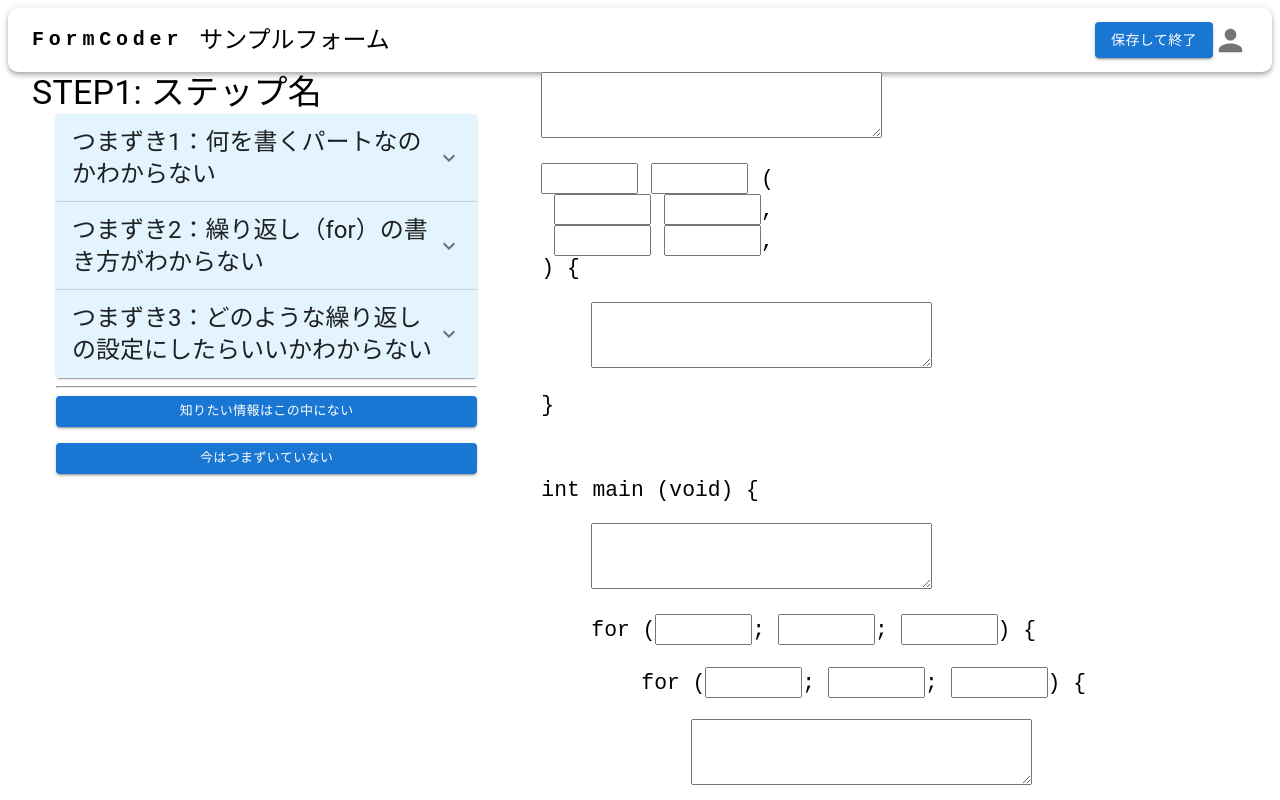
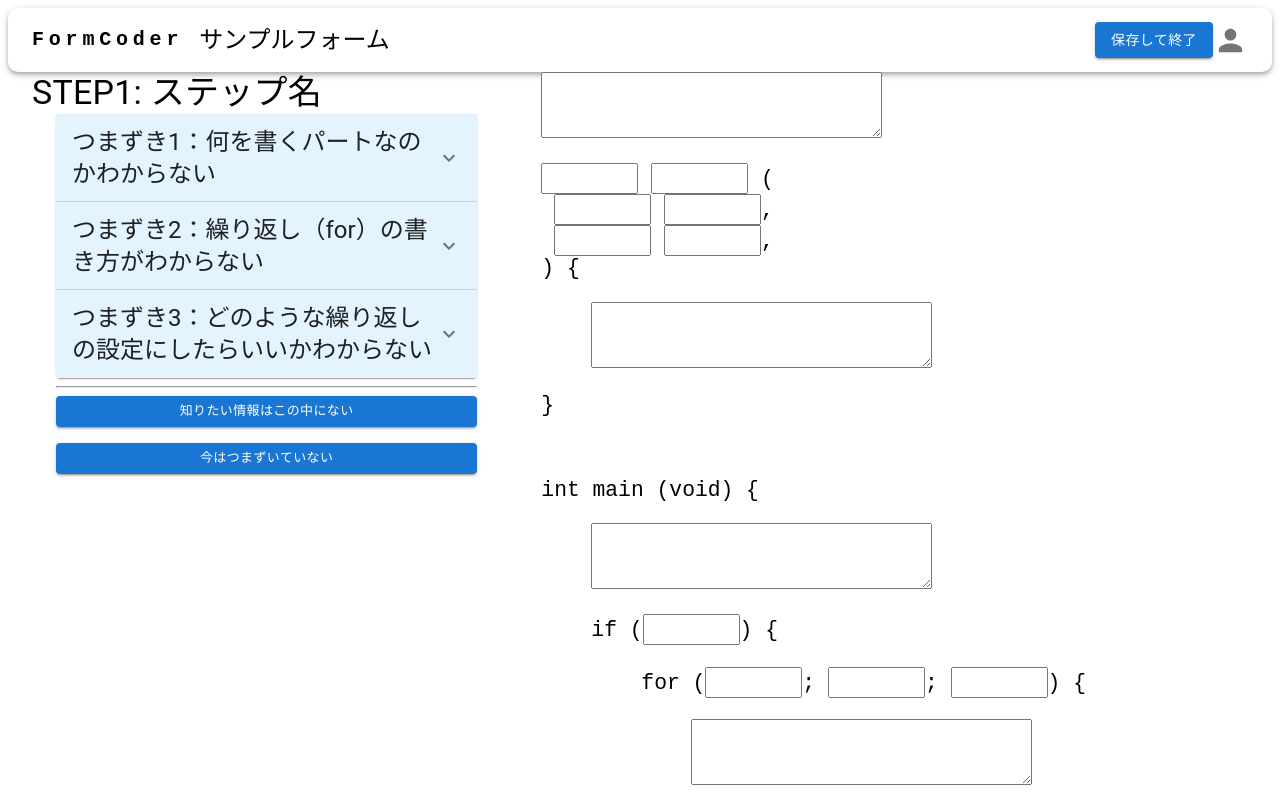
Before and after one commit to KHashimoto3/FormCoder_FRONT, a React (Vite) app: page /form in a window 1280 px wide. Shown: the top 800 px of the page. Built offline with nearby package versions, Linux system fonts and the light colour scheme.

Commit message:
テストようにフォームデータを修正

```diff
--- a/src/components/features/form/Form.tsx
+++ b/src/components/features/form/Form.tsx
@@ -40,7 +40,7 @@ export const Form = () => {
         },
         {
           id: 3,
-          partType: "FOR",
+          partType: "IF",
           explanation: "パートの解説",
           childrenPart: [
             {
@@ -70,13 +70,28 @@ export const Form = () => {
         },
         {
           id: 4,
+          partType: "ELIF",
+          explanation: "パートの解説",
+          childrenPart: [
+            {
+              id: 1,
+              partType: "PROC",
+              explanation: "パートの解説",
+              childrenPart: "none",
+              inputData: "入力される内容",
+            },
+          ],
+          inputData: "入力される内容",
+        },
+        {
+          id: 5,
           partType: "PROC",
           explanation: "パートの解説",
           childrenPart: "none",
           inputData: "入力される内容",
         },
         {
-          id: 1,
+          id: 6,
           partType: "WHL",
           explanation: "パートの解説",
           childrenPart: [
```
